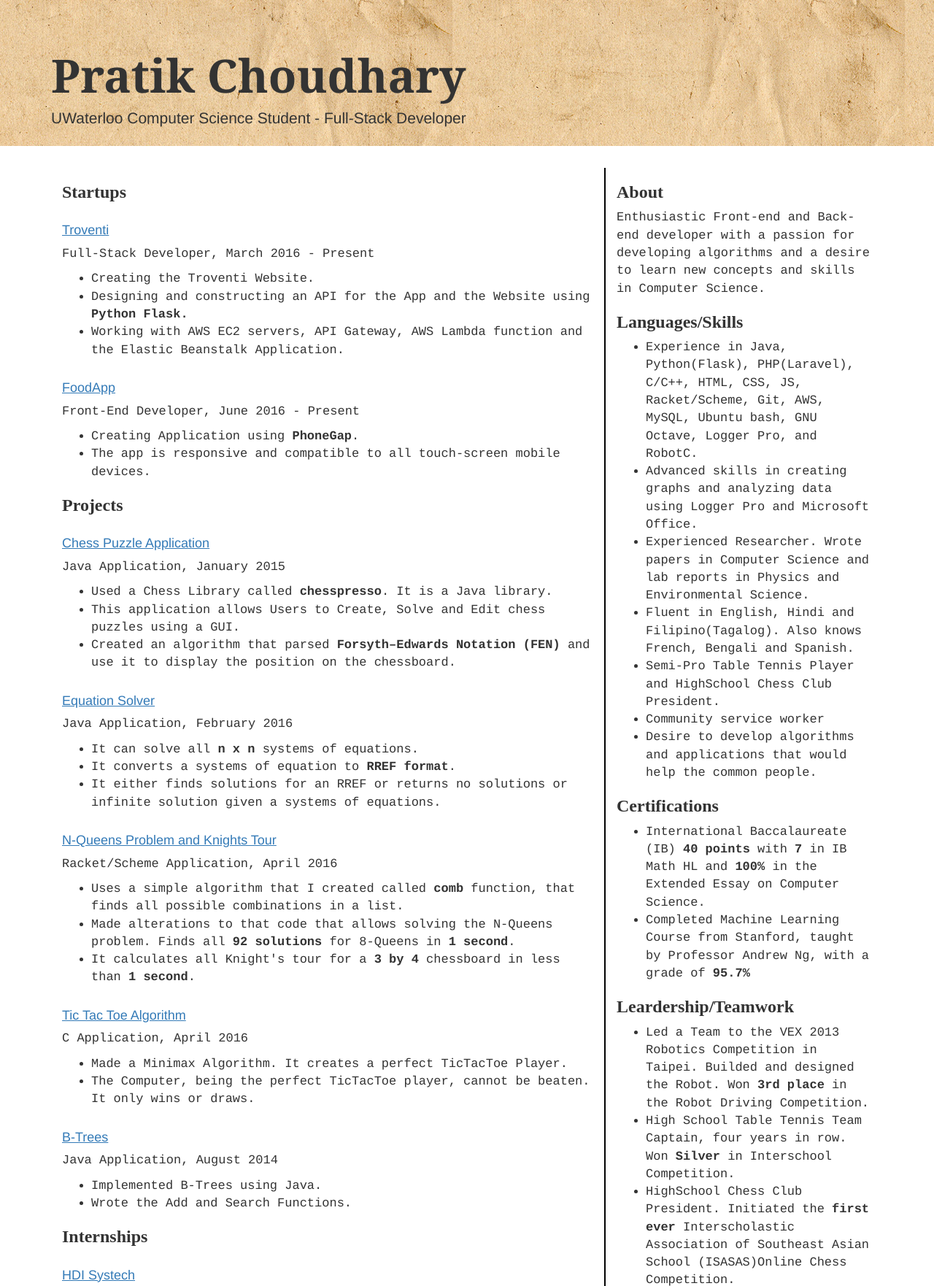
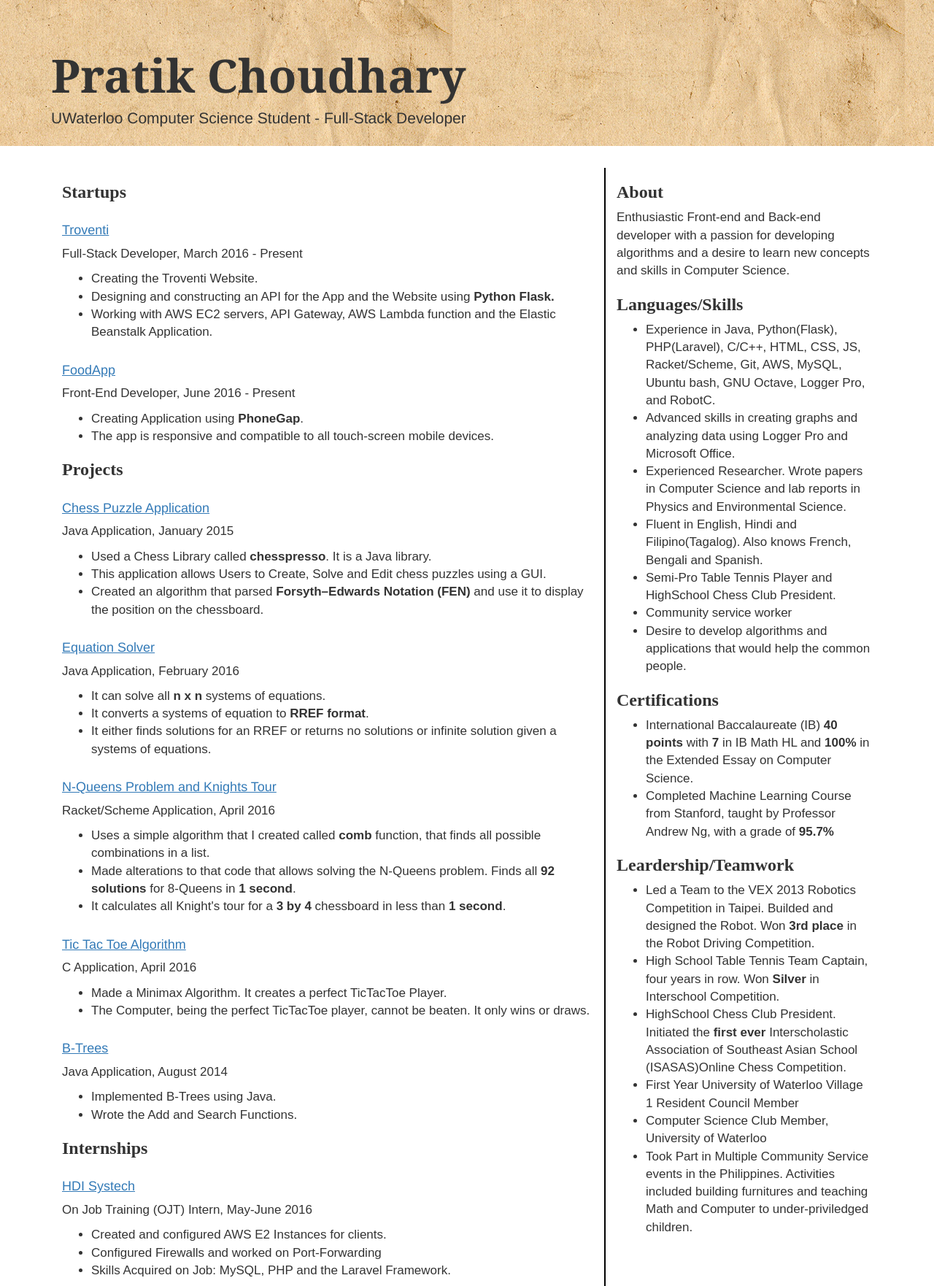
Before and after one commit to choudharyp1/choudharyp1.github.io, a PHP site: page / in a window 1280 px wide. Shown: the top 1762 px of the page at 73% size. Run offline with PHP 8.4, Linux system fonts and the light colour scheme.

Commit message:
resume commit

```diff
--- a/stylesheet.css
+++ b/stylesheet.css
@@ -10,5 +10,5 @@
 
 .text p, ul{
 	font-size: 17px;
-	font-family: courier;
+	font-family: arial;
 }
```
